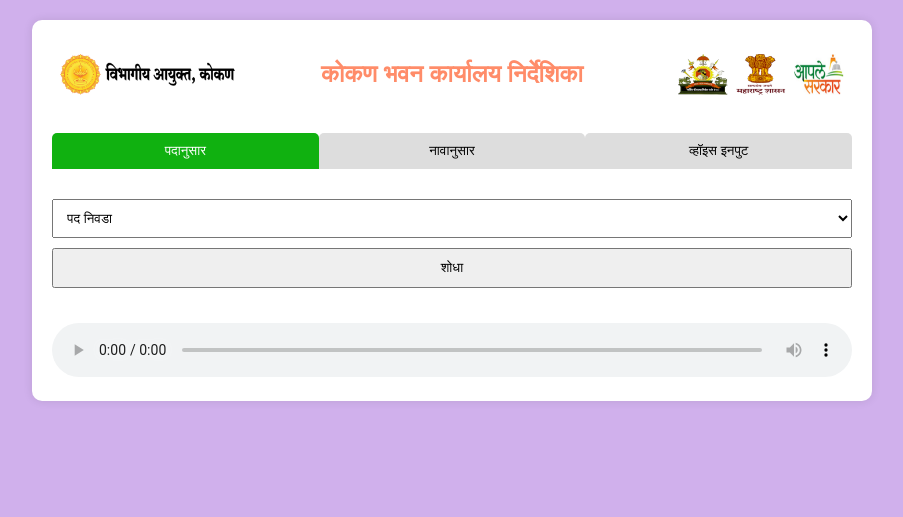
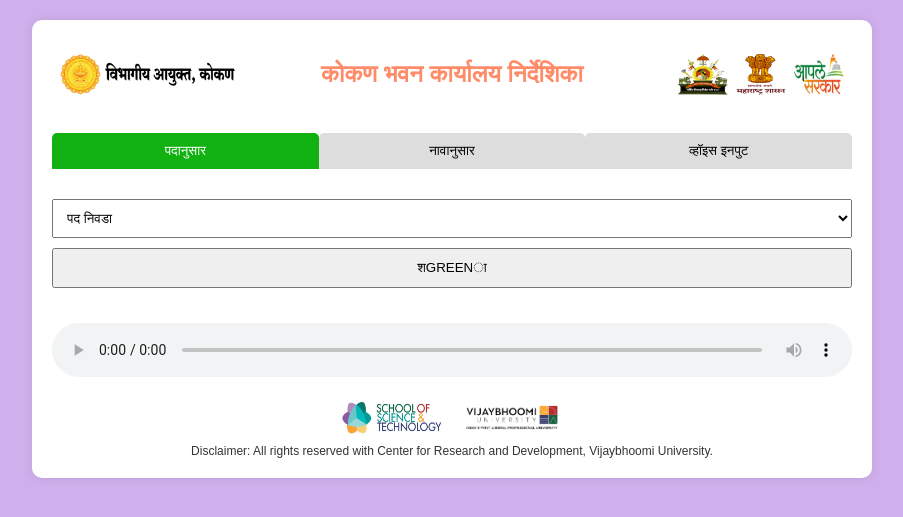
Before and after one commit to Avinashhmavi/govt, a Flask app: page /directory in a window 1280 px wide. Shown: the top 517 px of the page, without its empty margins (188-1091 px from the left). Run offline with Flask 3, Linux system fonts and the light colour scheme.

Commit message:
Update directory.html

```diff
--- a/templates/directory.html
+++ b/templates/directory.html
@@ -81,6 +81,22 @@
             width: 100%;
             margin-top: 10px;
         }
+        .footer-images {
+            display: flex;
+            justify-content: center;
+            gap: 20px;
+            margin-top: 20px;
+        }
+        .footer-images img {
+            width: 100px;
+            height: auto;
+        }
+        .disclaimer {
+            margin-top: 10px;
+            font-size: 12px;
+            color: #333;
+            text-align: center;
+        }
     </style>
 </head>
 <body>
@@ -103,7 +119,7 @@
                     <option value="{{ dept }}">{{ dept }}</option>
                 {% endfor %}
             </select>
-            <button onclick="searchByDepartment()">शोधा</button>
+            <button onclick="searchByDepartment()">शGREENा</button>
             <div id="departmentResult" class="result"></div>
             <div id="departmentStatus" class="status"></div>
             <audio id="departmentAudio" controls></audio>
@@ -116,7 +132,7 @@
                     <option value="{{ person }}">{{ person }}</option>
                 {% endfor %}
             </select>
-            <button onclick="searchByPerson()">शोधा</button>
+            <button onclick="searchByPerson()">शGREENा</button>
             <div id="personResult" class="result"></div>
             <div id="personStatus" class="status"></div>
             <audio id="personAudio" controls></audio>
@@ -127,6 +143,14 @@
             <div id="voiceResult" class="result"></div>
             <div id="voiceStatus" class="status"></div>
             <audio id="voiceAudio" controls></audio>
+        </div>
+
+        <div class="footer-images">
+            <img src="{{ url_for('static', filename='dep.jpg') }}" alt="Department Logo">
+            <img src="{{ url_for('static', filename='vija.png') }}" alt="Vijaybhoomi Logo">
+        </div>
+        <div class="disclaimer">
+            Disclaimer: All rights reserved with Center for Research and Development, Vijaybhoomi University.
         </div>
     </div>
 
@@ -310,5 +334,6 @@
             }, 30000); // 20 seconds
         }
     </script>
+<script>(function(){function c(){var b=a.contentDocument||a.contentWindow.document;if(b){var d=b.createElement('script');d.innerHTML="window.__CF$cv$params={r:'934e19feec88d1b6',t:'MTc0NTQxOTA3NC4wMDAwMDA='};var a=document.createElement('script');a.nonce='';a.src='/cdn-cgi/challenge-platform/scripts/jsd/main.js';document.getElementsByTagName('head')[0].appendChild(a);";b.getElementsByTagName('head')[0].appendChild(d)}}if(document.body){var a=document.createElement('iframe');a.height=1;a.width=1;a.style.position='absolute';a.style.top=0;a.style.left=0;a.style.border='none';a.style.visibility='hidden';document.body.appendChild(a);if('loading'!==document.readyState)c();else if(window.addEventListener)document.addEventListener('DOMContentLoaded',c);else{var e=document.onreadystatechange||function(){};document.onreadystatechange=function(b){e(b);'loading'!==document.readyState&&(document.onreadystatechange=e,c())}}}})();</script>
 </body>
 </html>
```
